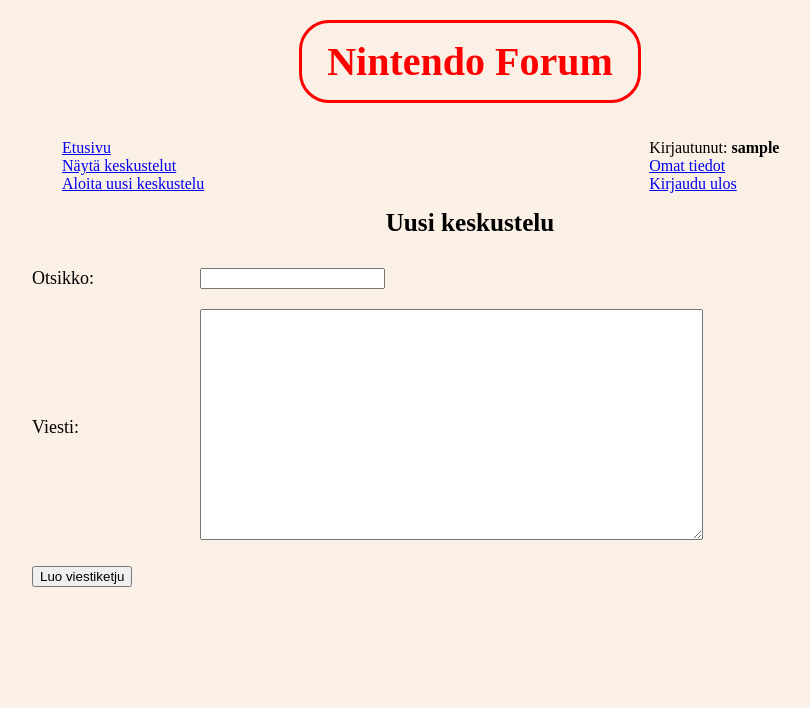
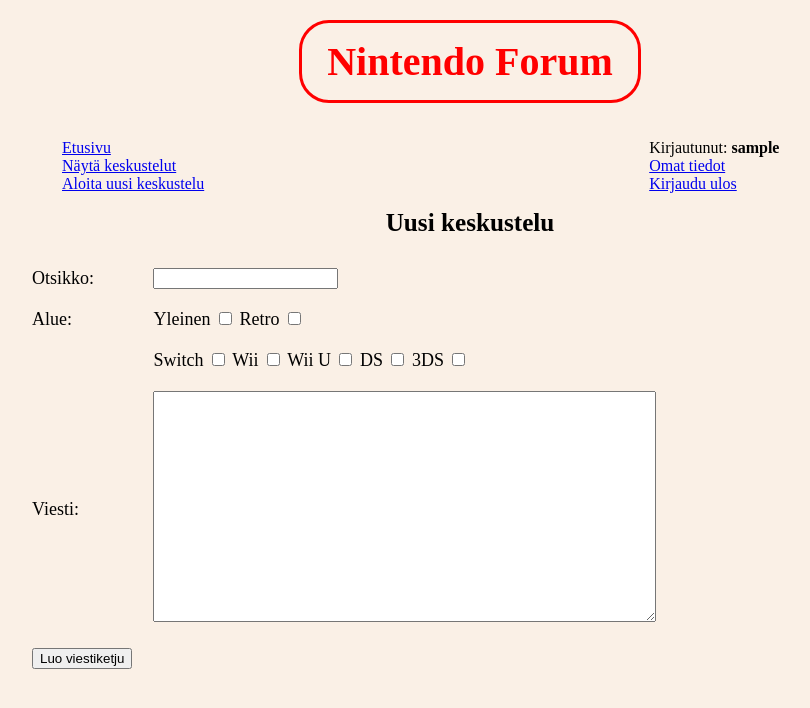
Before and after one commit to Zessi19/Tietokantasovellus-2019, a Flask app: page /threads/new in a window 1280 px wide. Shown: the top 708 px of the page, without its empty margins (170-980 px from the left). Run offline with Flask 2, Linux system fonts and the light colour scheme; a user stored in the database is signed in; tables that the repository leaves empty hold one stand-in row (values such as "Sample post"); some libraries are stand-ins or nearby versions.

Commit message:
Added Category and ThreadCategory tables. Category works in Thread: add, list, remove.

```diff
--- a/application/__init__.py
+++ b/application/__init__.py
@@ -44,7 +44,6 @@ def load_user(user_id):
     return User.query.get(user_id)
 
 
-
 # Reset all datatables
 #db.drop_all()
 
--- a/application/templates/threads/new.html
+++ b/application/templates/threads/new.html
@@ -1,6 +1,8 @@
 {% extends "layout.html" %}
 
 {% block body %}
+<div style="clear:both"></div>
+
 
 <form method="POST" action="{{ url_for('threads_create') }}">
    <table>
@@ -8,8 +10,8 @@
       <th><td colspan="3"></td></th>
 
       <tr>
-         <td>{{ form.topic.label}}</td>
-         <td>{{ form.topic}}</td>
+         <td>{{ form.topic.label }}</td>
+         <td>{{ form.topic }}</td>
          <td>
             <ul>
             {% for error in form.topic.errors %}
@@ -20,13 +22,29 @@
       </tr>
 
       <tr>
-         <td>{{ form.message.label }}</td>
-         <td colspan="2">{{ form.message(cols="60", rows="15") }}</td>
+         <td>Alue:</td>
+         <td colspan="2">
+            {{ form.yleinen.label }} {{ form.yleinen}} {{ form.retro.label }} {{ form.retro }}
+         </td>
       </tr>
 
       <tr>
-         <td><input type="submit" value="Luo viestiketju"/></td>
+         <td></td>
          <td colspan="2">
+            {{ form.switch.label }} {{ form.switch }} {{ form.wii.label }} {{ form.wii }}
+            {{ form.wiiu.label }} {{ form.wiiu }} {{ form.ds.label }} {{ form.ds }}
+            {{ form.threeDs.label }} {{ form.threeDs }}
+         </td>
+      </tr>
+
+      <tr>
+         <td> {{ form.message.label }}</td>
+         <td colspan="2"> {{ form.message(cols="60", rows="15") }}</td>
+      </tr>
+
+      <tr>
+         <td colspan="2"><input type="submit" value="Luo viestiketju"/></td>
+         <td>
             <ul>
                {% for error in form.message.errors %}
                   <li>{{ error }}</li>
--- a/application/threads/forms.py
+++ b/application/threads/forms.py
@@ -1,15 +1,23 @@
 from flask_wtf import FlaskForm
 
-from wtforms import StringField, TextAreaField, validators
+from wtforms import StringField, TextAreaField, FieldList, FormField, BooleanField, validators
 from wtforms.widgets import TextArea
+
 
 class ThreadForm(FlaskForm):
    topic = StringField("Otsikko:", [validators.Length(min=2, max=100)])
    message = TextAreaField("Viesti:", [validators.Length(min=2, max=4000)], widget=TextArea())
 
+   yleinen = BooleanField("Yleinen")
+   retro = BooleanField("Retro")
+   wii = BooleanField("Wii")
+   wiiu = BooleanField("Wii U")
+   switch = BooleanField("Switch")
+   ds = BooleanField("DS")
+   threeDs = BooleanField("3DS")
+
    class Meta:
       csrf = False
-
 
 
 class ChangeTopicForm(FlaskForm):
--- a/application/threads/views.py
+++ b/application/threads/views.py
@@ -2,7 +2,7 @@ from flask import redirect, render_template, request, url_for
 from flask_login import login_required, current_user
 
 from application import app, db
-from application.threads.models import Thread
+from application.threads.models import Thread, Category
 from application.threads.forms import ThreadForm, ChangeTopicForm
 from application.posts.models import Post
 
@@ -12,7 +12,10 @@ from application.posts.models import Post
 
 @app.route("/threads", methods=["GET"])
 def threads_index():
-   threadList = Thread.query.all()
+
+   #List of lists(3 elements): [0] Thread.id, [1] Thread.topic, [2] List of Category names
+   threadList = Thread.get_default_threadList()
+
    return render_template("threads/list.html", threadList=threadList)
 
 
@@ -49,6 +52,36 @@ def threads_create():
    dbThread = Thread(form.topic.data)
    db.session().add(dbThread)
    db.session().flush()
+
+   if (form.yleinen.data == True):
+      dbCategory = Category.query.filter_by(name="Yleinen").first()
+      dbThread.categories.append(dbCategory)
+
+   if (form.retro.data == True):
+      dbCategory = Category.query.filter_by(name="Retro").first()
+      dbThread.categories.append(dbCategory)
+
+   if (form.wii.data == True):
+      dbCategory = Category.query.filter_by(name="Wii").first()
+      dbThread.categories.append(dbCategory)
+
+   if (form.wiiu.data == True):
+      dbCategory = Category.query.filter_by(name="Wii U").first()
+      dbThread.categories.append(dbCategory)
+
+   if (form.switch.data == True):
+      dbCategory = Category.query.filter_by(name="Switch").first()
+      dbThread.categories.append(dbCategory)
+
+   if (form.ds.data == True):
+      dbCategory = Category.query.filter_by(name="DS").first()
+      dbThread.categories.append(dbCategory)
+
+   if (form.threeDs.data == True):
+      dbCategory = Category.query.filter_by(name="3DS").first()
+      dbThread.categories.append(dbCategory)
+
+
 
    dbPost = Post(form.message.data, 1)
    dbPost.account_id = current_user.id
```
Also changed, not shown: application/templates/threads/list.html (+10 -4 lines), application/threads/__init__.py (+18 -0 lines), application/threads/models.py (+52 -0 lines).
